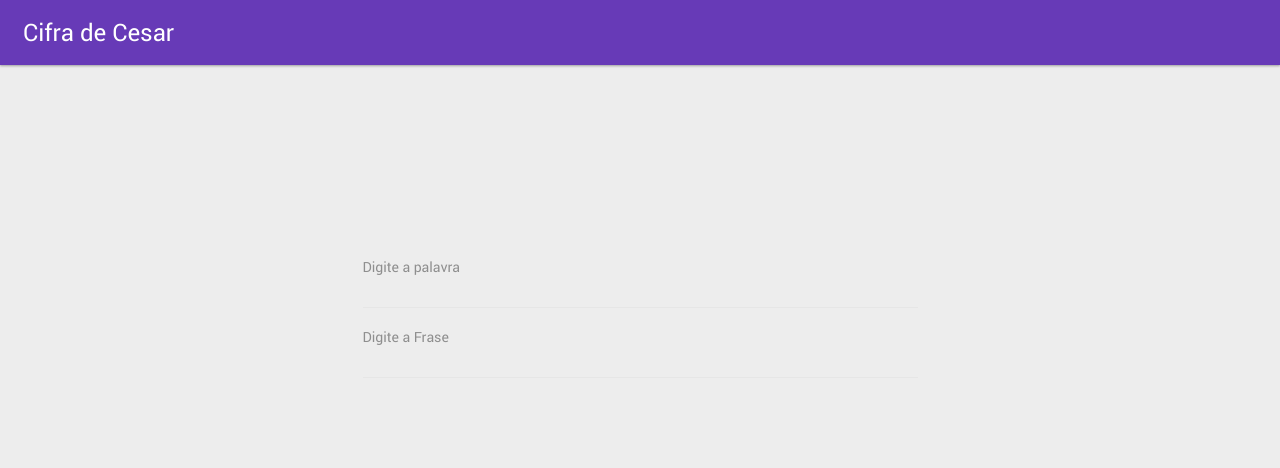
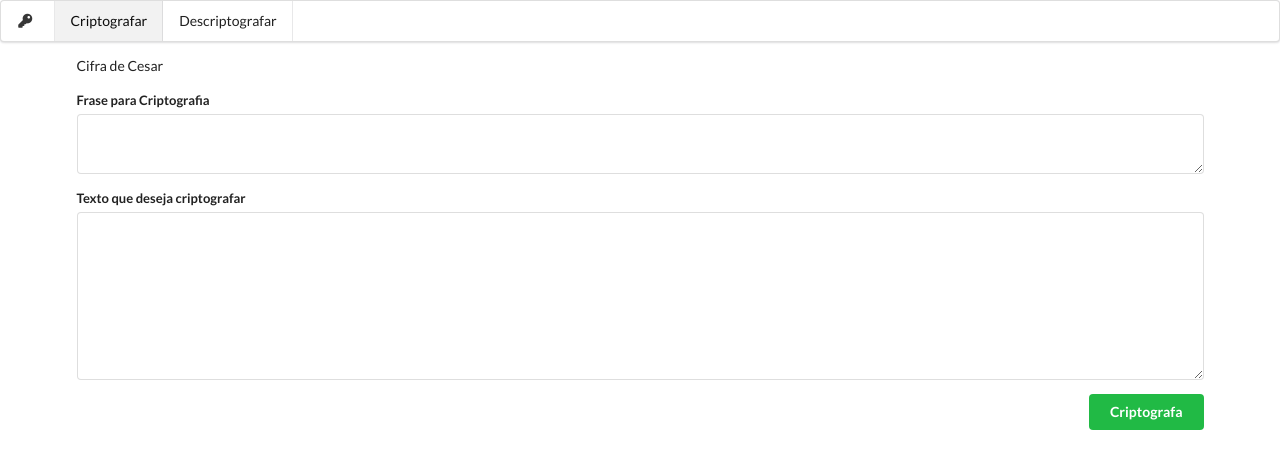
Before and after one commit to TaahSene/CifraCesar, a website: page index.html in a window 1280 px wide. Drawn offline with nearby package versions, Linux system fonts and the light colour scheme.

Commit message:
fix layout semantic-ui

```diff
--- a/index.html
+++ b/index.html
@@ -5,52 +5,35 @@
     <meta charset="utf-8">
     <meta http-equiv="X-UA-Compatible" content="IE=edge">
     <meta name="viewport" content="width=device-width, initial-scale=1">
-
     <title>Cifra de Cesar</title>
-
-	<link rel="stylesheet" href="https://maxcdn.bootstrapcdn.com/bootstrap/3.3.6/css/bootstrap.min.css">
-    <link href="http://fonts.googleapis.com/icon?family=Material+Icons" rel="stylesheet">
-    <link href="css/propeller.min.css" rel="stylesheet">
+    <link rel="stylesheet" href="node_modules/semantic-ui/dist/semantic.min.css">
     <link rel="stylesheet" href="css/app.css">
-
   </head>
-
   <body>
-    <!-- Nav menu with user information -->
-	<nav class="navbar navbar-fixed-top pmd-navbar pmd-z-depth">
-		<div class="container-fluid">
-			<div class="navbar-header">
-			  <a href="javascript:void(0);" class="navbar-brand navbar-brand-custome">Cifra de Cesar</a>
+	<div class="ui stackable menu">
+		<div class="item">
+			<i class="privacy icon"></i>
+		</div>
+		<a class="item active">Criptografar</a>
+		<a class="item">Descriptografar</a>
+	</div>
+	<div class="ui container">
+		<p> Cifra de Cesar</p>
+		<div class="ui form">
+			<div class="field">
+				<label>Frase para Criptografia</label>
+				<textarea rows="2"></textarea>
 			</div>
-		</div>
-		<div class="pmd-sidebar-overlay"></div>
-	</nav>
-	<div class="main">
-		<div class="container">
-			<div class="row">
-				<div class="col-md-6 col-md-offset-3">
-					<div class="form-group pmd-textfield">
-					  <label for="regular1" class="control-label">
-					    Digite a palavra
-					  </label>
-					  <input type="text" id="regular1" class="form-control">
-					</div>
-					<div class="form-group pmd-textfield">
-					  <label for="regular1" class="control-label">
-					    Digite a Frase
-					  </label>
-					  <input type="text" id="regular1" class="form-control">
-					</div>
-				</div>
+			<div class="field">
+				<label>Texto que deseja criptografar</label>
+				<textarea></textarea>
 			</div>
+			<button class="positive ui right floated button">Criptografa</button>
 		</div>
 	</div>
-
-    <script type="text/javascript" src="https://ajax.googleapis.com/ajax/libs/jquery/1.11.3/jquery.min.js"></script>
-	<script type="text/javascript" src="https://maxcdn.bootstrapcdn.com/bootstrap/3.3.6/js/bootstrap.min.js"></script>
-    <script type="text/javascript" src="js/propeller.min.js"></script>
-    <script type="text/javascript"  src="node_modules/vue/dist/vue.min.js"></script>
-	<script type="text/javascript"  src="js/app.js"></script>
+	<script type="text/javascript" src="node_modules/semantic-ui/dist/semantic.min.js"></script>
+    <script type="text/javascript" src="node_modules/vue/dist/vue.min.js"></script>
+	<script type="text/javascript" src="js/app.js"></script>
   </body>
 </html>
 </body>
--- a/package.json
+++ b/package.json
@@ -6,6 +6,8 @@
   "author": "Taynara Sene <tay.sene@gmail.com>",
   "license": "MIT",
   "dependencies": {
+    "gulp": "^3.9.1",
+    "semantic-ui": "^2.2.9",
     "vue": "^2.2.1"
   }
 }
```
Also changed, not shown: 1 other file.
